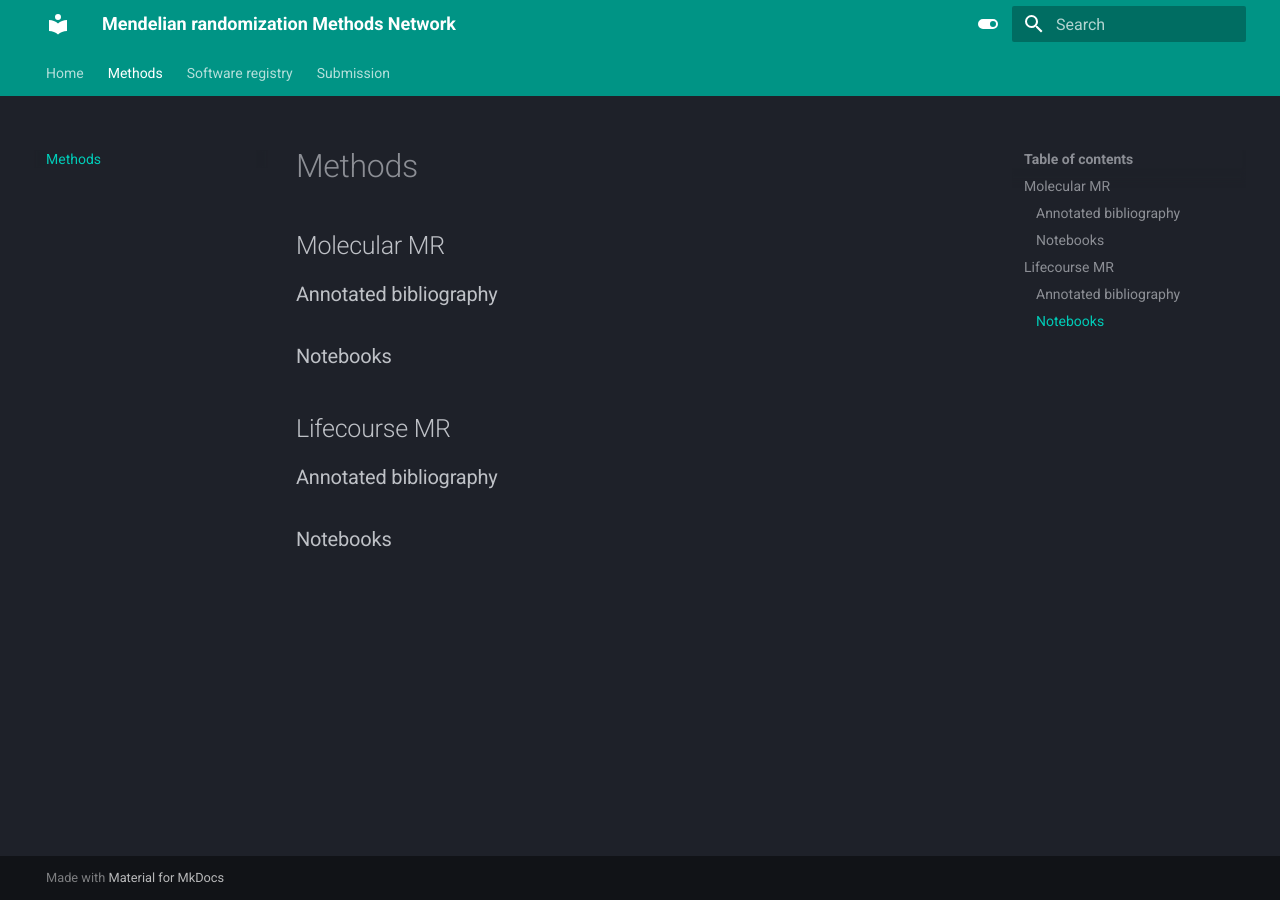
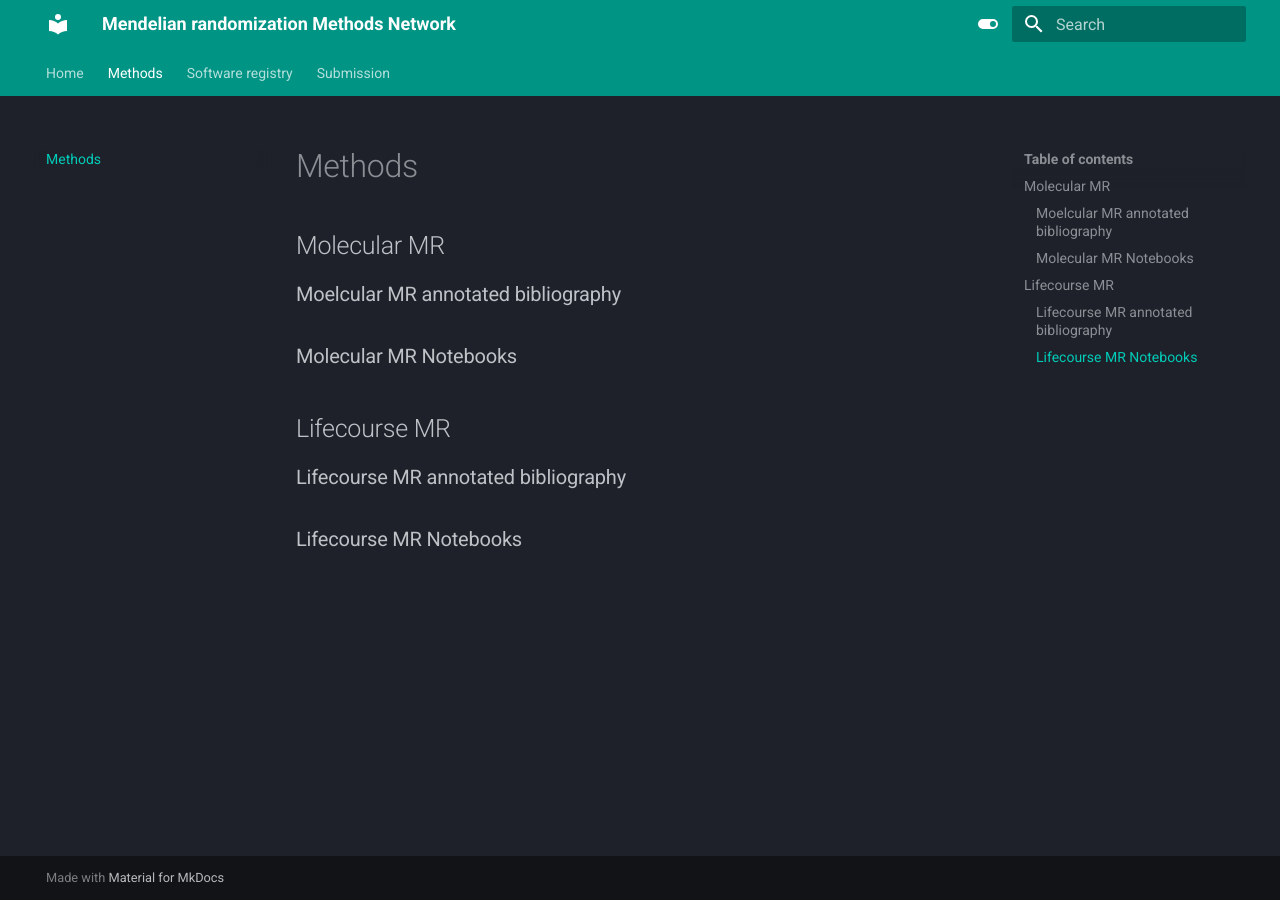
Before and after one commit to open-mr-project/open-mr-project.github.io, an MkDocs documentation site: the page built from docs/methods.md, in a window 1280 px wide. Built offline with MkDocs 1.6.1 and Material for MkDocs 9.7.7, drawn with Linux system fonts in a browser that asks for light colours.

Commit message:
Fix to ensure no repeated headings

```diff
--- a/docs/methods.md
+++ b/docs/methods.md
@@ -2,12 +2,12 @@
 
 ## Molecular MR
 
-### Annotated bibliography
+### Moelcular MR annotated bibliography
 
-### Notebooks
+### Molecular MR Notebooks
 
 ## Lifecourse MR
 
-### Annotated bibliography
+### Lifecourse MR annotated bibliography
 
-### Notebooks
+### Lifecourse MR Notebooks
```
